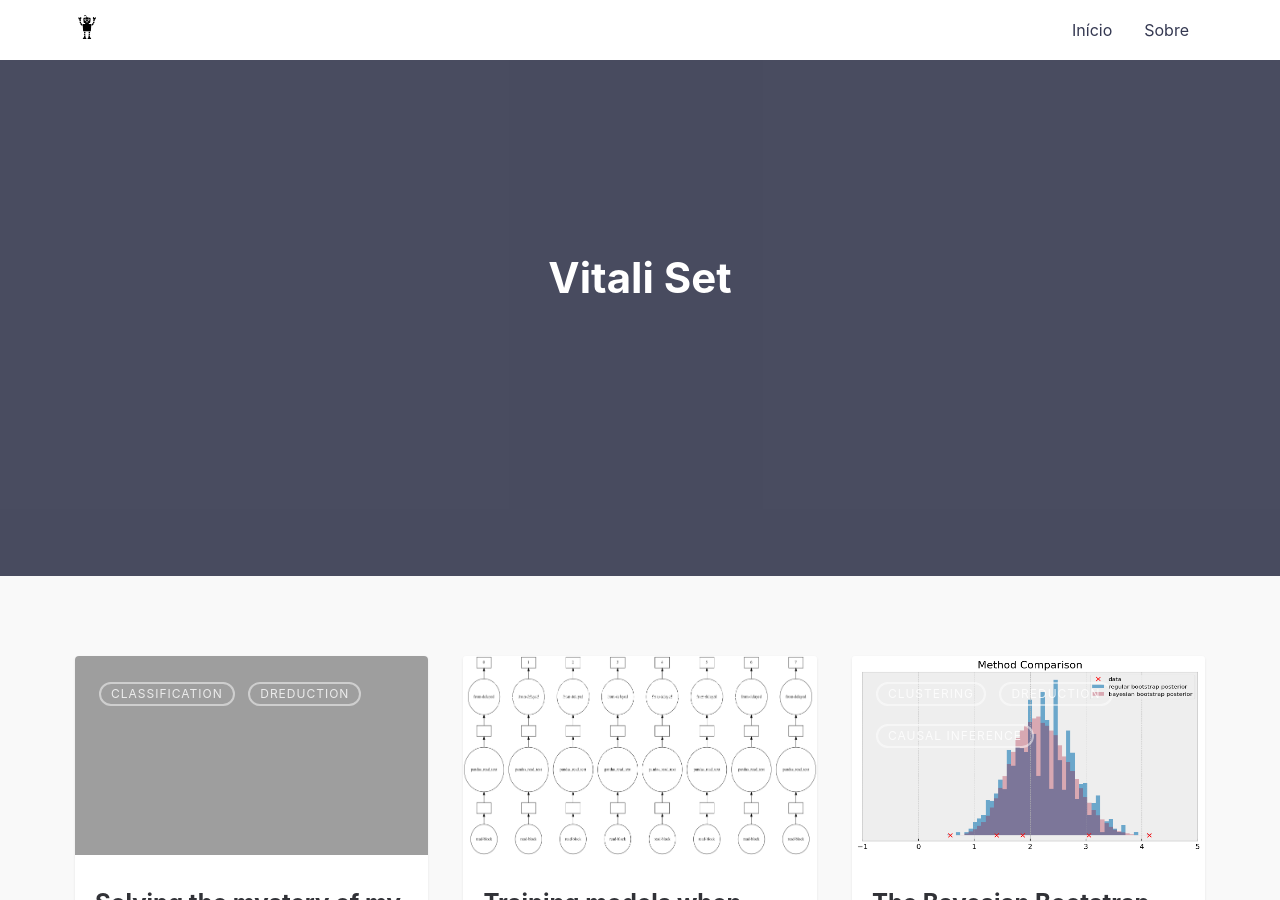
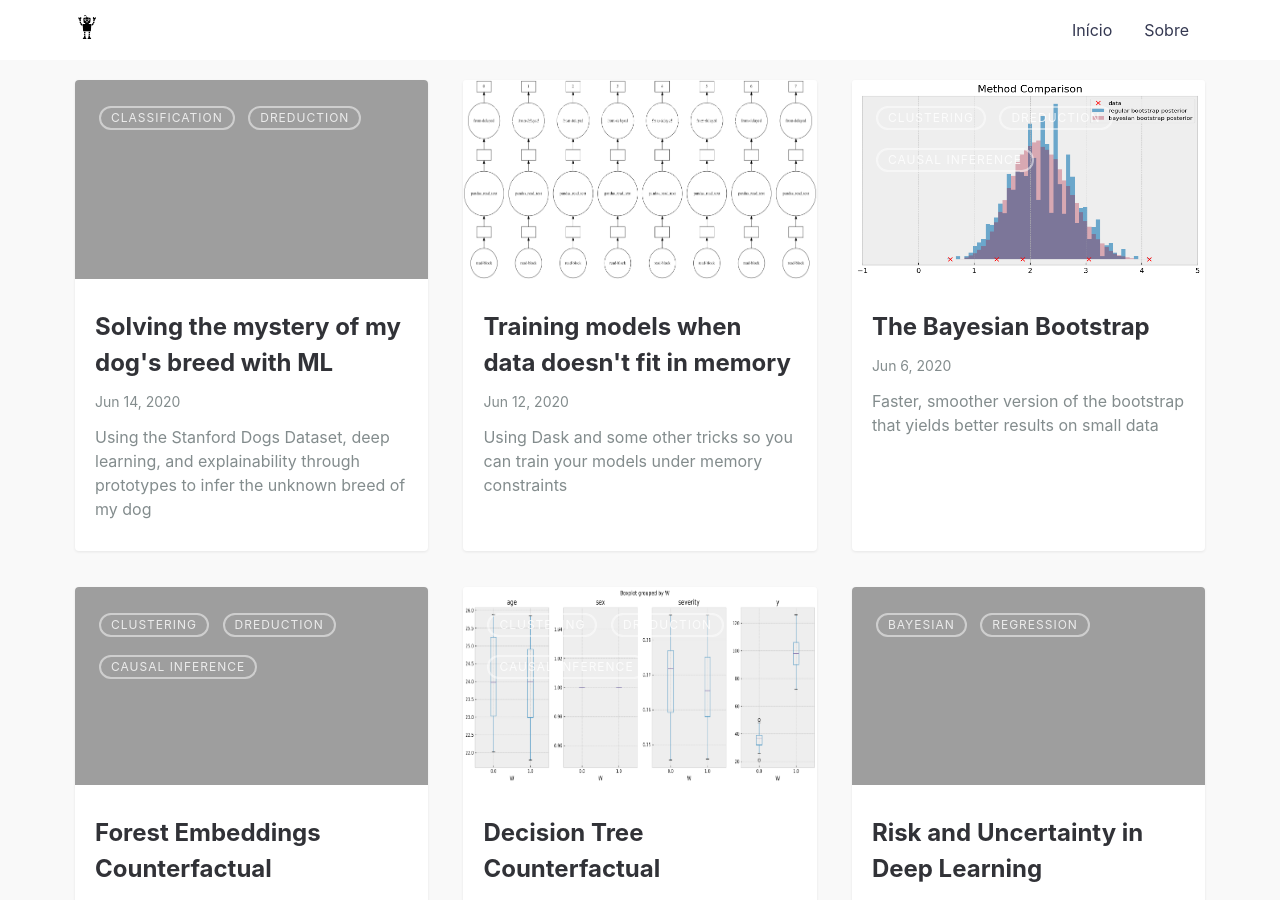
Before and after one commit to vitaliset/vitaliset.github.io, a Jekyll site: the page built from index.md, in a window 1280 px wide and 900 px high. Built offline with Jekyll 4.4.1, drawn with Linux system fonts in a browser that asks for light colours.

Commit message:
tentando tirar o cabeçalho

```diff
--- a/_layouts/default.html
+++ b/_layouts/default.html
@@ -19,12 +19,12 @@
 
     {% include header.html %}
 
-    <div class="hero lazyload" data-bg="{{ site.url }}{{ site.baseurl }}/assets/img/{{ site.hero_img }}">
+    <!--<div class="hero lazyload" data-bg="{{ site.url }}{{ site.baseurl }}/assets/img/{{ site.hero_img }}">
       <div class="hero__wrap">
         <h1 class="hero__title">{{ site.title | escape }}</h1>
         <p class="hero__meta">{{ site.tagline }}</p>
       </div>
-    </div>
+    </div>-->
 
     <main class="site__content">
       <section class="blog">
```
